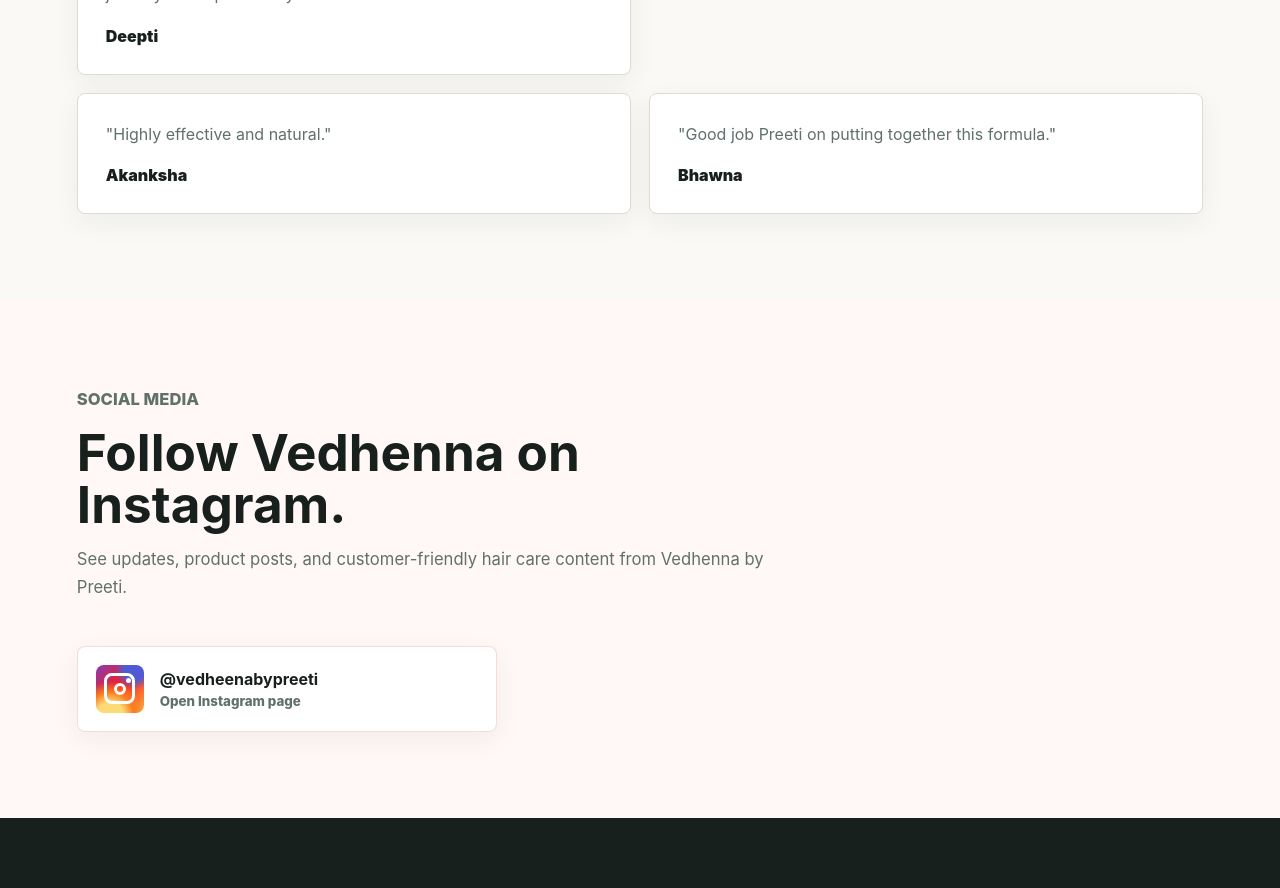
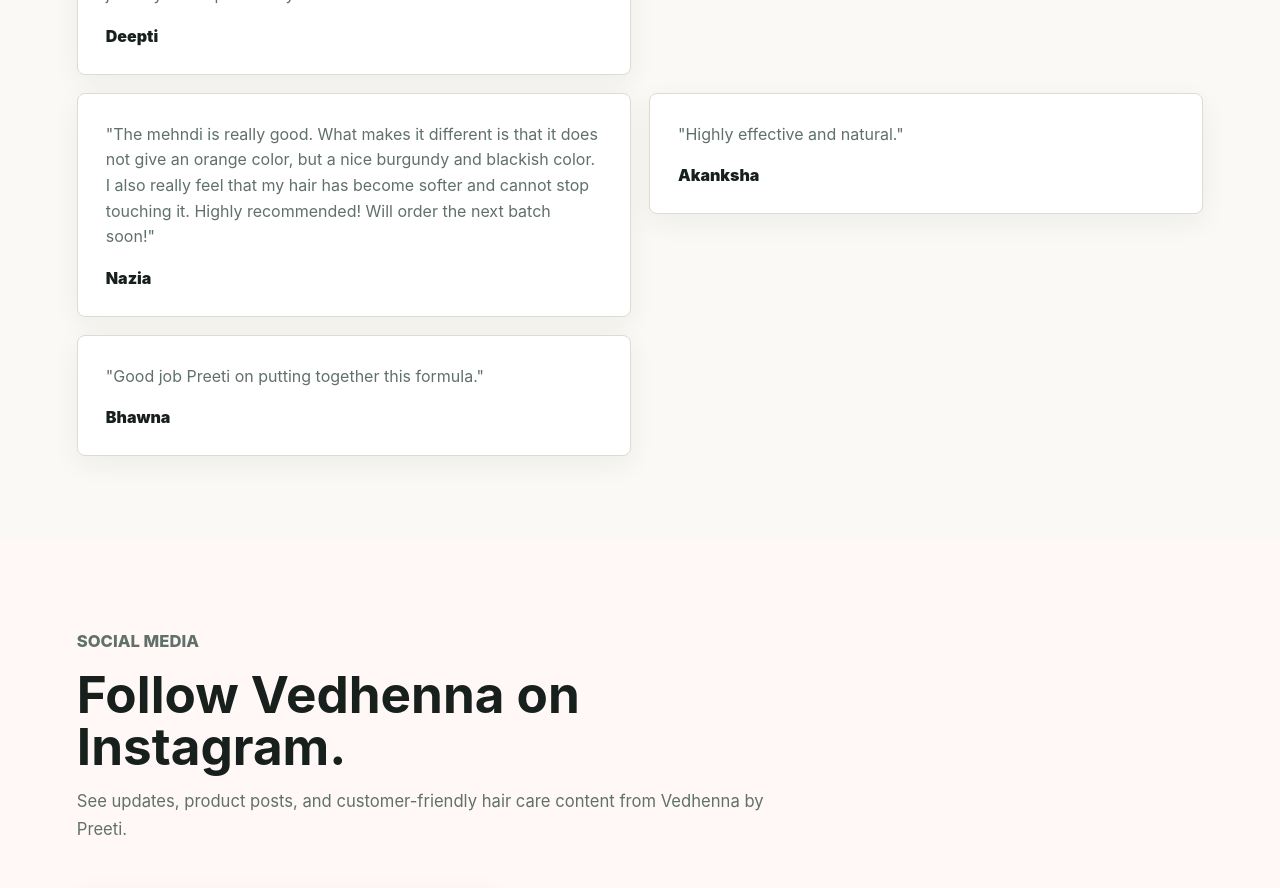
Before and after one commit to Ishank-dubey/vedhenna, a Next.js app: page / in a window 1280 px wide. Shown: the part 3740-4628 px from the top of the page. Built offline with nearby package versions, Linux system fonts and the light colour scheme; no server answers.

Commit message:
Add Nazia review

```diff
--- a/pages/index.js
+++ b/pages/index.js
@@ -87,6 +87,11 @@
       quote:
         'This is my first Vedhenna order. It came in a lovely hand-packaged bag, with a pair of gloves for applying the henna. The henna is in a vacuum pack, and there is a handwritten note with instructions on how to apply it!',
       name: 'Ria'
+    },
+    {
+      quote:
+        'The mehndi is really good. What makes it different is that it does not give an orange color, but a nice burgundy and blackish color. I also really feel that my hair has become softer and cannot stop touching it. Highly recommended! Will order the next batch soon!',
+      name: 'Nazia'
     },
     {
       quote: 'Highly effective and natural.',
```
